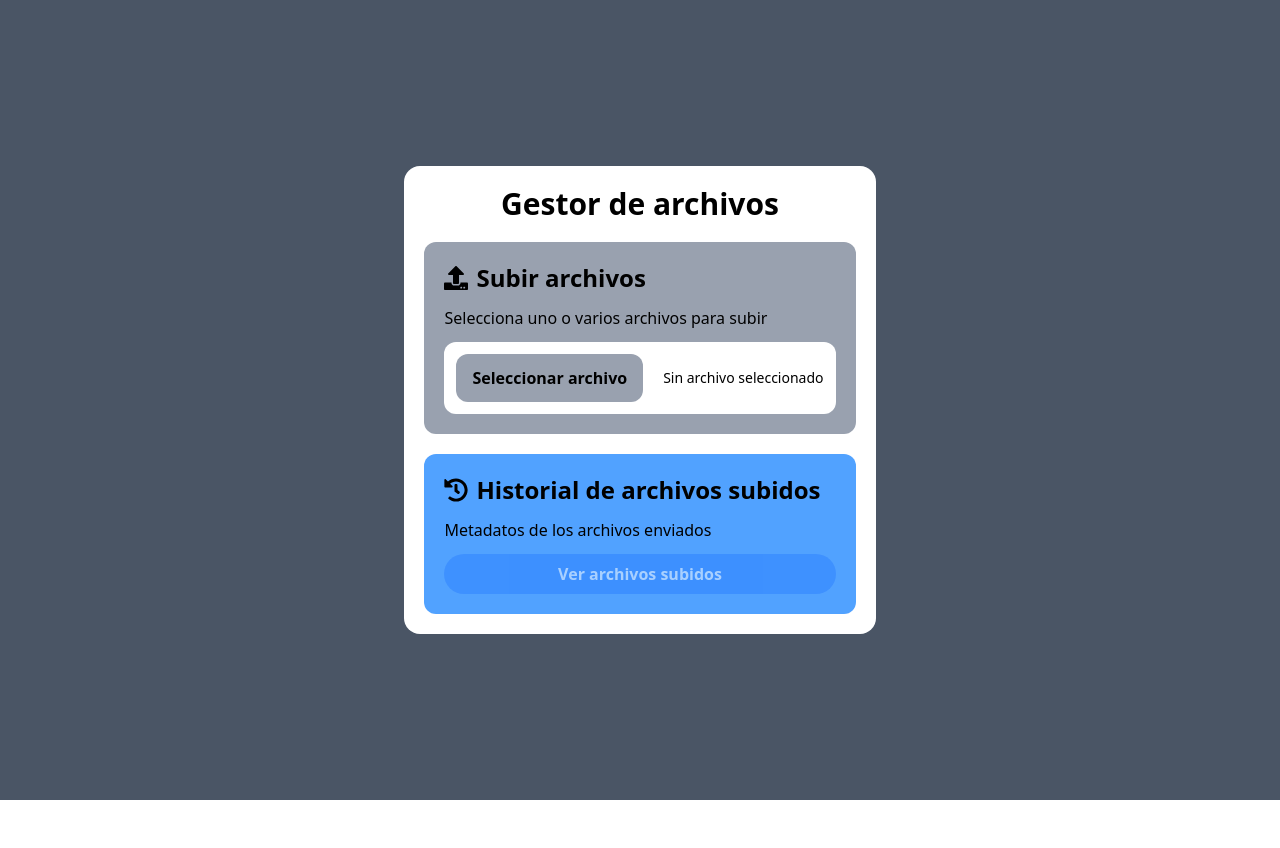
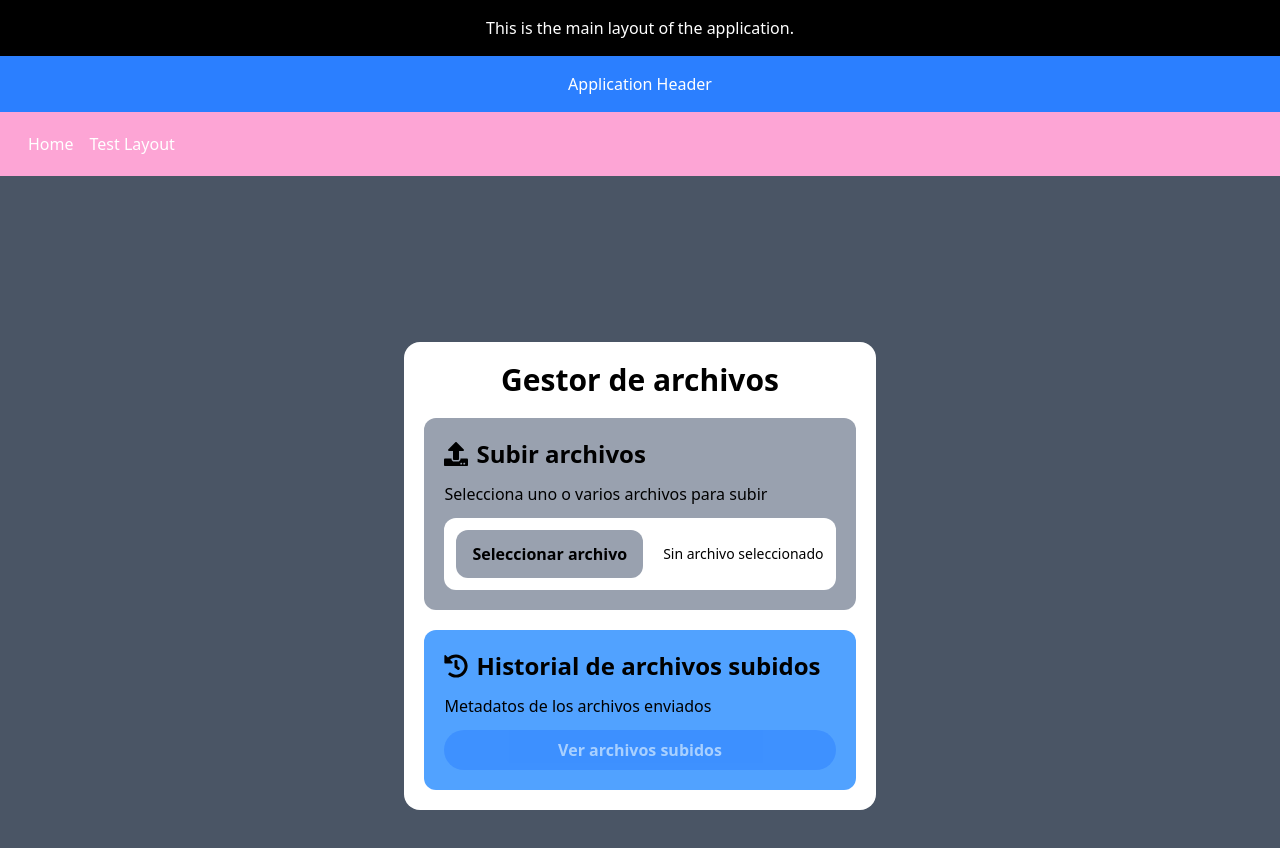
Before and after one commit to carlos-cas3/Auto-CU, a React (Vite) app in the folder frontend/: page / in a window 1280 px wide. Shown: the top 848 px of the page. Before the commit the page ends 800 px from the top, so only its background shows below. Built offline with nearby package versions, Linux system fonts and the light colour scheme.

Commit message:
first commit new branch frontend

```diff
--- /dev/null
+++ b/frontend/src/components/Header/Header.jsx
@@ -0,0 +1,9 @@
+const Header = () => {
+    return (
+        <header className="bg-blue-500 text-white p-4 text-center">
+            <h1>Application Header</h1>
+        </header>
+    );
+}
+
+export default Header;
--- /dev/null
+++ b/frontend/src/components/Navbar/Navbar.jsx
@@ -0,0 +1,21 @@
+import  navLinks  from '../../constants/navLinks';
+
+const Navbar = () => {
+    return (
+        <nav>
+            <div className="bg-pink-300 p-5">
+                {navLinks.map((link, index) => (
+                    <a
+                        key={index}
+                        href={link.path}
+                        className="text-white hover:text-gray-200 mx-2"
+                    >
+                        {link.name}
+                    </a>
+                ))}
+            </div>
+        </nav>
+    );
+}
+
+export default Navbar;
--- /dev/null
+++ b/frontend/src/constants/navLinks.js
@@ -0,0 +1,12 @@
+const navLinks = [
+  {
+    name: 'Home',
+    path: '/'
+  },
+  {
+    name: 'Test Layout',
+    path: '/testLayout'
+  },
+];
+
+export default navLinks;
--- a/frontend/src/layouts/MainLayout.jsx
+++ b/frontend/src/layouts/MainLayout.jsx
@@ -0,0 +1,23 @@
+import Header from "../components/Header/Header";
+import Navbar from "../components/Navbar/Navbar";
+import { Outlet } from "react-router";
+
+const MainLayout = () => {
+    return (
+        <div id="layout-wrapper">
+            <div className="bg-black text-white text-center p-4">
+                <p>This is the main layout of the application.</p>
+            </div>
+
+            <Header />
+
+            <Navbar />
+            <main>
+                <Outlet />
+            </main>
+
+        </div>
+    );
+};
+
+export default MainLayout;
```
Also changed, not shown: frontend/src/routes/routes.jsx (+16 -10 lines).
